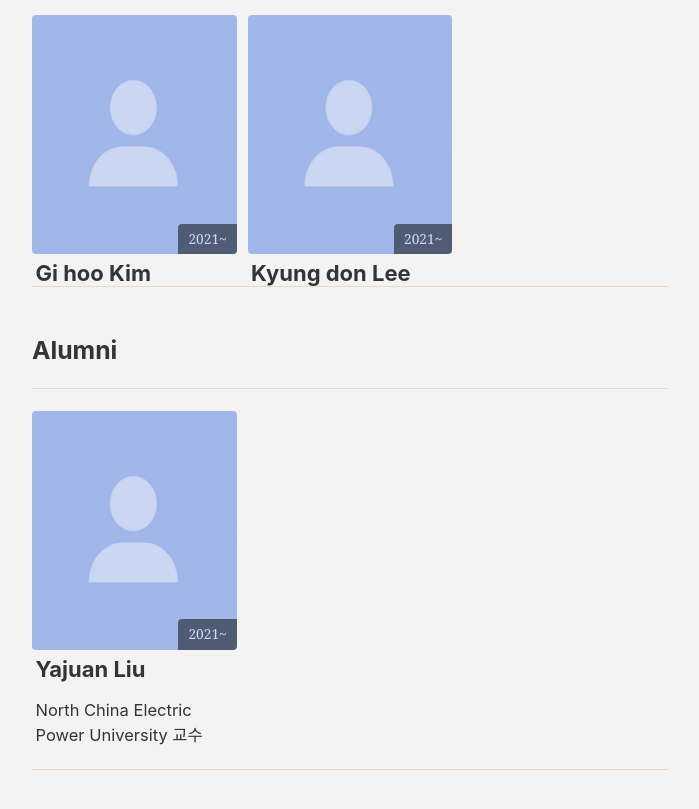
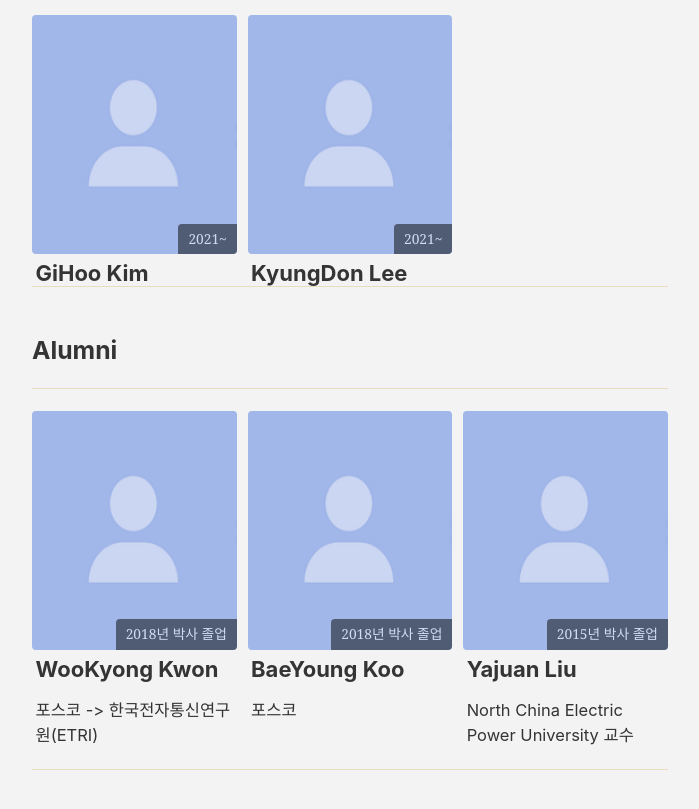
Before and after one commit to CPSC-LAB/CPSC-LAB.github.io, a Jekyll site: the page built from _pages/members.md, in a window 1280 px wide and 900 px high, scrolled down 2672 px. Shown: the top 809 px of the window, without its empty margins (290-989 px from the left). Built offline with Jekyll 4.4.1, drawn with Linux system fonts in a browser that asks for light colours; cached includes are drawn as plain includes; some of the changed text lies outside the part shown.

Commit message:
Update members.md

```diff
--- a/_pages/members.md
+++ b/_pages/members.md
@@ -6,51 +6,59 @@
 feature_row:
   - image_path: /assets/images/members/SY.jpg
     image_caption: "2019~"
-    title: "Seung yong Han"
+    title: "SeungYong Han"
     excerpt: "　　　　　　　　　　　　　　　　　　　　　　　<br>**Research Area text**<br> - Sampled-data control<br> - Robust control<br> - Visual servoing <br><br> **E-mail** : cpsc.seungyong@gmail.com"
 
   - image_path: /assets/images/members/WS.jpg
     image_caption: "2020~"
-    title: "Woo sang shin"
+    title: "WooSang shin"
     excerpt: "　　　　　　　　　　　　　　　　　　　　　　　<br>**Research Area text**<br> - A.I, Deep learning<br> - Machine learning<br> - Computer vision and science <br><br> **E-mail**<br> myshin0512@gmail.com"
 
   - image_path: /assets/images/members/noface.jpg
     image_caption: "2019~"
-    title: "Hye min Lee"
+    title: "HyeMin Lee"
     excerpt : "　　　　　　　　　　　　　　　　　　　　　　　<br>"
 
 feature_row2:
   - image_path: /assets/images/members/HI.jpg
     image_caption: "2019~"
-    title: "Hye in Jung"
+    title: "HyeIn Jung"
     excerpt: "　　　　　　　　　　　　　　　　　　　　　　　<br>**Research Area**<br> - robotics <br> - Output feedback Control <br> - 3 DOF hover system <br><br> **E-mail**<br> cpsc.hyein@gmail.com"
   - image_path: /assets/images/members/JC.jpg
     image_caption: "2020~"
-    title: "Jong cheon Park"
+    title: "JongCheon Park"
     excerpt: "　　　　　　　　　　　　　　　　　　　　　　　<br>**Research Area**<br> - A.I, Deep learning<br> - Machine learning<br> - Computer vision and science <br><br> **E-mail**<br> cpsc.jongcheon@gmail.com"
   - image_path: /assets/images/members/SH.jpg
     image_caption: "2020~"
-    title: "Seong hyeon Jo"
+    title: "SeongHyeon Jo"
     excerpt: "　　　　　　　　　　　　　　　　　　　　　　　<br>**Research Area**<br> - Machine Learning <br> - Artificial Neural Network <br> - Cyber-Physical systems <br><br> **E-mail**<br>cpsc.seonghyeon@gmail.com"
   - image_path: /assets/images/members/noface.jpg
     image_caption: "2020~"
-    title: "Jin seong Kim"
+    title: "JinSeong Kim"
     excerpt : "　　　　　　　　　　　　　　　　　　　　　　　<br>"
 
 feature_row3:
   - image_path: /assets/images/members/noface.jpg
     image_caption: "2021~"
-    title: "Gi hoo Kim"
+    title: "GiHoo Kim"
     excerpt : ""
 
   - image_path: /assets/images/members/noface.jpg
     image_caption: "2021~"
-    title: "Kyung don Lee"
+    title: "KyungDon Lee"
     excerpt : ""
 
 feature_row4:
   - image_path: /assets/images/members/noface.jpg
-    image_caption: "2021~"
+    image_caption: "2018년 박사 졸업"
+    title: "WooKyong Kwon"
+    excerpt : "포스코 -> 한국전자통신연구원(ETRI)"
+  - image_path: /assets/images/members/noface.jpg
+    image_caption: "2018년 박사 졸업"
+    title: "BaeYoung Koo"
+    excerpt : "포스코"
+  - image_path: /assets/images/members/noface.jpg
+    image_caption: "2015년 박사 졸업"
     title: "Yajuan Liu"
     excerpt : "North China Electric Power University 교수"
 
```
